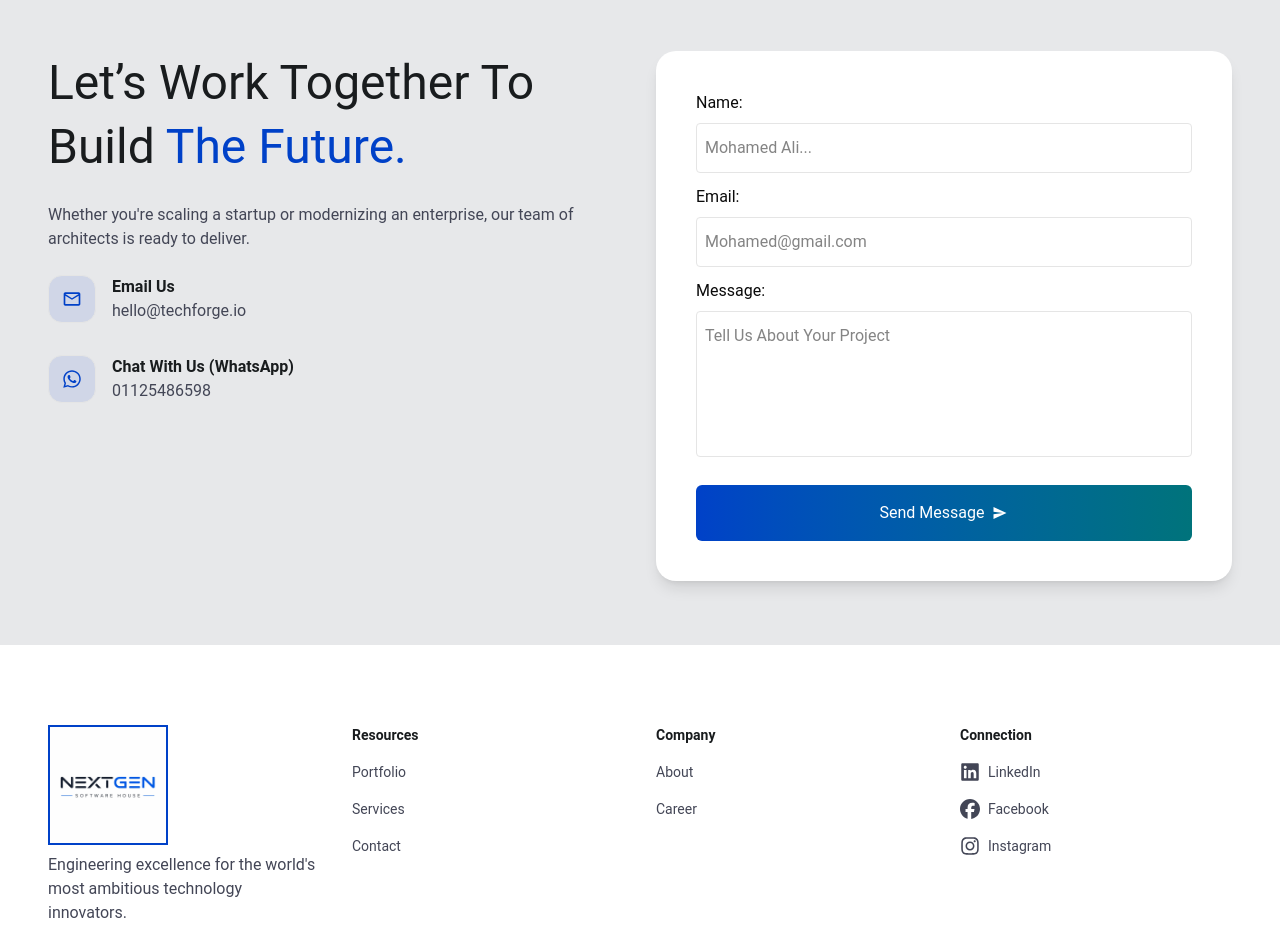
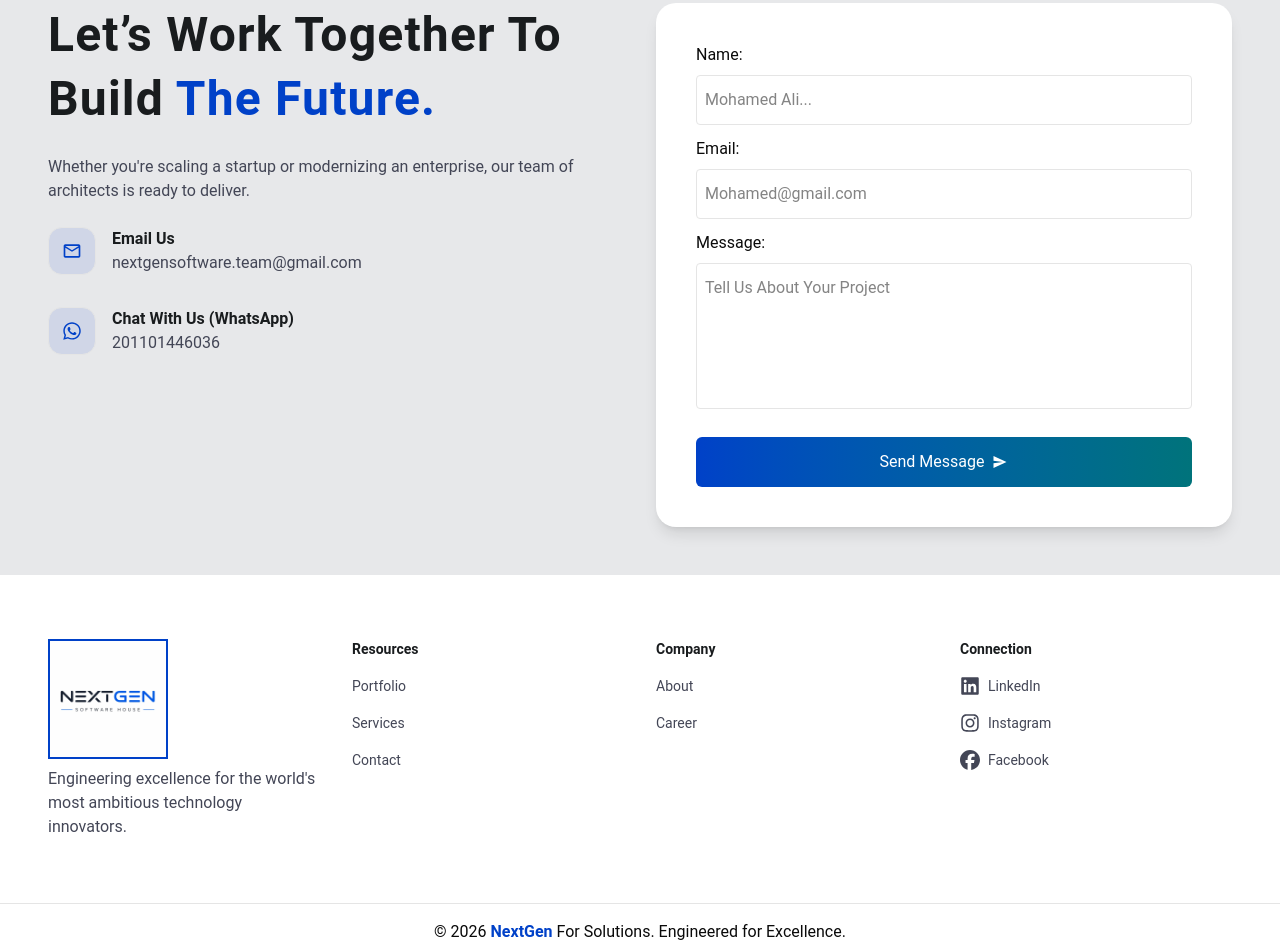
Before and after one commit to Mohamed-Gamal-22/NextGen, a React (Vite) app: page / in a window 1280 px wide. Shown: the part 1848-2797 px from the top of the page. Built offline with nearby package versions, Linux system fonts and the light colour scheme.

Commit message:
make contact links and form

```diff
--- a/package.json
+++ b/package.json
@@ -15,8 +15,10 @@
     "@fontsource/cairo": "^5.2.7",
     "@tailwindcss/vite": "^4.2.3",
     "axios": "1.13.2",
+    "emailjs-com": "^3.2.0",
     "react": "^19.2.5",
     "react-dom": "^19.2.5",
+    "react-hot-toast": "^2.6.0",
     "react-icons": "^5.6.0",
     "react-router-dom": "^7.14.1",
     "react-slick": "^0.31.0",
--- a/src/App.tsx
+++ b/src/App.tsx
@@ -2,6 +2,7 @@ import { RouterProvider, createBrowserRouter } from "react-router-dom";
 import Home from "./pages/Home/Home";
 import Layout from "./components/layout/Layout";
 import NotFound from "./pages/NotFound/NotFound";
+import { Toaster } from "react-hot-toast";
 
 const router = createBrowserRouter([
   {
@@ -15,7 +16,12 @@ const router = createBrowserRouter([
 ]);
 
 function App() {
-  return <RouterProvider router={router}></RouterProvider>;
+  return (
+    <>
+      <RouterProvider router={router}></RouterProvider>
+      <Toaster />
+    </>
+  );
 }
 
 export default App;
--- a/src/components/Contact/Contact.tsx
+++ b/src/components/Contact/Contact.tsx
@@ -1,13 +1,46 @@
 import { MdMailOutline } from "react-icons/md";
 import { FaWhatsapp } from "react-icons/fa";
 import { IoMdSend } from "react-icons/io";
+import emailjs from "emailjs-com";
+import { useRef, useState } from "react";
+import { ImSpinner9 } from "react-icons/im";
+
+import toast from "react-hot-toast";
 
 export default function Contact() {
+  const form = useRef<HTMLFormElement>(null);
+  const [isLoading, setisLoading] = useState(false);
+
+  const sendEmail = (e) => {
+    e.preventDefault();
+    setisLoading(true);
+
+    emailjs
+      .sendForm(
+        "service_hef36u5", // ID الخدمة من EmailJS
+        "template_vo5p1yc", // ID التمبلت اللي عملته
+        form.current,
+        "c2Hf8DBdvUcQnNc5d", // الـ Public Key بتاعك من EmailJS
+      )
+      .then((result) => {
+        console.log("Message sent:", result.text);
+        toast.success("تم إرسال الرسالة بنجاح");
+        setisLoading(false);
+        form.current.reset(); // إعادة تعيين الحقول بعد الإرسال
+      })
+      .catch((error) => {
+        console.log("Error:", error.text);
+        toast.error("حصل خطأ في الإرسال");
+        setisLoading(false);
+      });
+  };
+
   return (
-    <div className="px-4 med:px-8 py-16 bg-[#E7E8EA]">
+    <div className="px-4 med:px-8 py-12 bg-[#E7E8EA]">
       <div className="flex flex-wrap gap-8 lg:gap-0">
+        {/* الجزء الشمال */}
         <div className="left w-full lg:w-1/2 px-4">
-          <h2 className="text-[40px] lg:text-[48px] leading-16 text-[#191C1E] capitalize">
+          <h2 className="text-[40px] lg:text-[48px] font-bold tracking-wide leading-16 text-[#191C1E] capitalize">
             Let’s work together to build
             <span className="text-[#0041C8]"> the future.</span>
           </h2>
@@ -15,15 +48,21 @@ export default function Contact() {
             Whether you're scaling a startup or modernizing an enterprise, our
             team of architects is ready to deliver.
           </p>
+          {/* Email */}
           <div className="flex gap-4 items-center">
             <div className="size-12 bg-[#0041C81A] rounded-xl flex justify-center items-center border">
               <MdMailOutline className="text-[20px] text-[#0041C8]" />
             </div>
             <div>
               <p className="font-bold text-[#191C1E]">Email Us</p>
-              <span className="text-[#434656]">hello@techforge.io</span>
+              <a href="mailto:nextgensoftware.team@gmail.com?subject=مرحبا، أريد الاستفسار عن الخدمة">
+                <span className="text-[#434656] animate-pulse">
+                  nextgensoftware.team@gmail.com
+                </span>
+              </a>
             </div>
           </div>
+          {/* WhatsApp */}
           <div className="flex gap-4 items-center mt-8">
             <div className="size-12 bg-[#0041C81A] rounded-xl flex justify-center items-center border">
               <FaWhatsapp className="text-[20px] text-[#0041C8]" />
@@ -32,38 +71,68 @@ export default function Contact() {
               <p className="font-bold text-[#191C1E]">
                 Chat With Us (WhatsApp)
               </p>
-              <span className="text-[#434656]">01125486598</span>
+              <a
+                href="https://wa.me/201101446036?text=مرحبا، أريد الاستفسار عن الخدمة"
+                target="_blank"
+                rel="noopener noreferrer"
+              >
+                <span className="text-[#434656] animate-pulse">
+                  201101446036
+                </span>
+              </a>
             </div>
           </div>
         </div>
+
+        {/* الجزء اليمين - الفورم */}
         <div className="right w-full lg:w-1/2 px-4">
-          <form className="flex flex-col gap-3 bg-white p-10 rounded-[20px] shadow-lg   ">
+          <form
+            ref={form}
+            onSubmit={sendEmail}
+            className="flex flex-col gap-3 bg-white p-10 rounded-[20px] shadow-lg"
+          >
             <div className="flex flex-col gap-2 ">
               <label htmlFor="Name">Name:</label>
               <input
                 type="text"
                 placeholder="Mohamed Ali..."
                 className="border px-2 py-3 rounded"
+                name="name"
+                required
               />
             </div>
             <div className="flex flex-col gap-2 ">
-              <label htmlFor="Name">Email:</label>
+              <label htmlFor="Email">Email:</label>
               <input
-                type="text"
+                type="email"
                 placeholder="Mohamed@gmail.com"
                 className="border px-2 py-3 rounded"
+                name="email"
+                required
               />
             </div>
             <div className="flex flex-col gap-2 ">
-              <label htmlFor="Name">Message:</label>
+              <label htmlFor="Message">Message:</label>
               <textarea
                 placeholder="Tell Us About Your Project"
                 className="border px-2 py-3 rounded resize-none"
                 rows={5}
+                name="message"
+                required
               ></textarea>
             </div>
-            <button className=" w-full bg-linear-to-r from-[#0041C8] to-[#00737B] text-white cursor-pointer mt-4 rounded-sm flex justify-center items-center py-4 gap-2">
-              Send Message <IoMdSend />
+            <button
+              disabled={isLoading}
+              type="submit"
+              className="w-full h-12.5 bg-linear-to-r from-[#0041C8] to-[#00737B] text-white cursor-pointer mt-4 rounded-sm flex justify-center items-center gap-2"
+            >
+              {isLoading ? (
+                <ImSpinner9 className="animate-spin" />
+              ) : (
+                <>
+                  Send Message <IoMdSend />
+                </>
+              )}
             </button>
           </form>
         </div>
--- a/src/components/Links/Links.tsx
+++ b/src/components/Links/Links.tsx
@@ -5,10 +5,14 @@ import { FaInstagram } from "react-icons/fa6";
 
 export default function Links() {
   return (
-    <div className="px-4 med:px-8 py-16">
+    <div className="px-4 med:px-8 py-12">
       <div className="flex flex-wrap">
         <div className="w-full md:w-1/2 lg:w-1/4 p-4">
-          <img src={logo} alt="" className="w-30 h-30 object-cover  border-2  border-[#0041C8] mb-2" />
+          <img
+            src={logo}
+            alt=""
+            className="w-30 h-30 object-cover  border-2  border-[#0041C8] mb-2"
+          />
           <p className="text-[#434656]">
             Engineering excellence for the world's most ambitious technology
             innovators.
@@ -34,14 +38,29 @@ export default function Links() {
             <li className="flex items-center gap-2 font-bold text-[#191C1E] ">
               Connection
             </li>
-            <li className="flex items-center gap-2 text-[#434656] ">
-              <FaLinkedin className=" size-5" /> LinkedIn
+            <li>
+              <a target="_blank"
+                className="flex items-center gap-2 text-[#434656]"
+                href="https://www.linkedin.com/company/115848212"
+              >
+                <FaLinkedin className=" size-5" /> LinkedIn
+              </a>
             </li>
-            <li className="flex items-center gap-2 text-[#434656]">
-              <FaFacebook className=" size-5" /> Facebook
+            <li>
+              <a target="_blank"
+                className="flex items-center gap-2 text-[#434656]"
+                href="https://www.instagram.com/nextgen___software?igsh=MWpzOXd3cHp6OTM2Mg%3D%3D"
+              >
+                <FaInstagram className=" size-5" /> Instagram
+              </a>
             </li>
-            <li className="flex items-center gap-2 text-[#434656]">
-              <FaInstagram className=" size-5" /> Instagram
+            <li>
+              <a target="_blank"
+                className="flex items-center gap-2 text-[#434656]"
+                href="https://web.facebook.com/people/NextGen-Software-House/61588850784042/?mibextid=wwXIfr&rdid=GRS2ahlyJr3IXzs0&share_url=https%3A%2F%2Fweb.facebook.com%2Fshare%2F1Gzc7L9que%2F%3Fmibextid%3DwwXIfr%26_rdc%3D1%26_rdr"
+              >
+                <FaFacebook className=" size-5" /> Facebook
+              </a>
             </li>
           </ul>
         </div>
--- a/src/components/Portfolio/Portfolio.tsx
+++ b/src/components/Portfolio/Portfolio.tsx
@@ -5,7 +5,7 @@ import { IoArrowRedo } from "react-icons/io5";
 
 export default function Portfolio() {
   return (
-    <div className="px-4 med:px-8 text-center py-12">
+    <div className="px-4 med:px-8 text-center py-8">
       <h2 className="text-[36px] font-semibold text-[#191C1E]">
         Our Portfolio
       </h2>
--- a/src/components/Slider/Slider.tsx
+++ b/src/components/Slider/Slider.tsx
@@ -26,7 +26,9 @@ export default function MainSlider() {
 
 useEffect(() => {
   [img1, img2, img3, img5, img6, img7].forEach((src) => {
+    //  ---  بتعمل Image object في الذاكرة فقط. ---- من غير dom ولا render
     const image = new Image();
+    // المتصفح يبدأ download للصورة فورًا ويحطهافي البراوزر كاش
     image.src = src;
   });
 }, []);
--- /dev/null
+++ b/src/components/Whatsapp/Whatsapp.jsx
@@ -0,0 +1,21 @@
+import React from "react";
+import { FaWhatsapp } from "react-icons/fa6";
+
+export default function Whatsapp() {
+  return (
+    <>
+      <a
+        href="https://wa.me/201101446036?text=مرحبا، أريد الاستفسار عن الخدمة"
+        target="_blank"
+        rel="noopener noreferrer"
+      >
+        <div className="fixed bottom-8 group right-8 size-10 cursor-pointer bg-[#25D366] rounded-full flex items-center justify-center">
+          <FaWhatsapp className="text-white size-6" />
+          <div className="absolute bg-white -left-42.5 rounded-xl py-1 border-3 border-[#25D366] px-2 font-semibold opacity-0 group-hover:opacity-100 duration-300">
+            Message Us Now...
+          </div>
+        </div>
+      </a>
+    </>
+  );
+}
--- a/src/pages/Home/Home.tsx
+++ b/src/pages/Home/Home.tsx
@@ -3,6 +3,7 @@ import Hero from "../../components/Hero/Hero";
 import Links from "../../components/Links/Links";
 import Portfolio from "../../components/Portfolio/Portfolio";
 import Trusted from "../../components/Trusted/Trusted";
+import Whatsapp from "../../components/Whatsapp/Whatsapp";
 
 export default function Home() {
   return (
@@ -12,6 +13,7 @@ export default function Home() {
       <Portfolio />
       <Contact />
       <Links />
+      <Whatsapp />
     </div>
   );
 }
```
Also changed, not shown: 1 other file (tests, documents, lock files or other folders).
